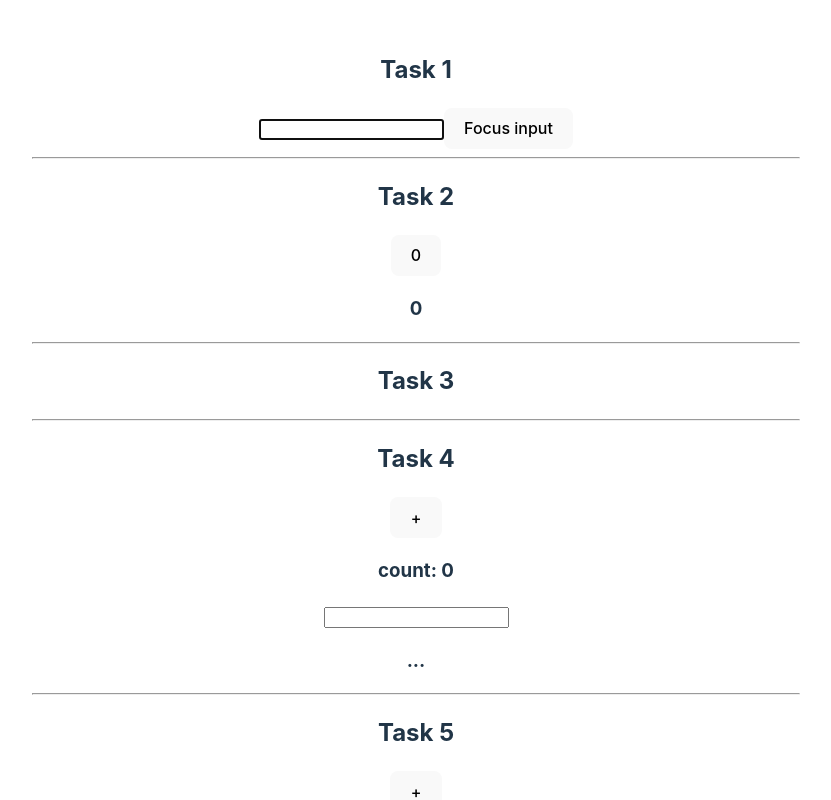
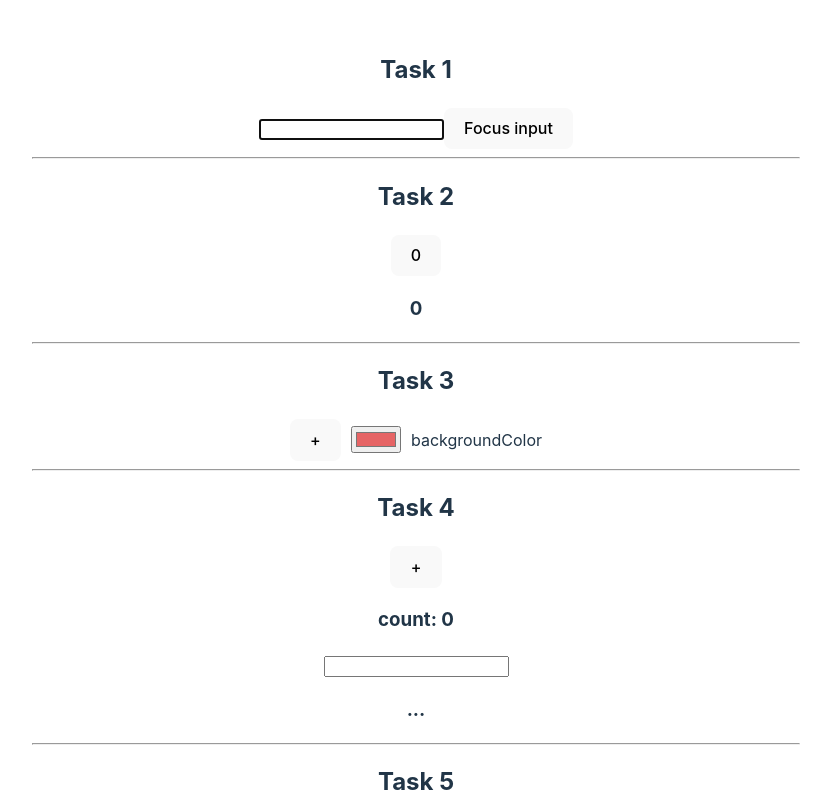
Before and after one commit to ArvidsRozitis/14-MD-useEffect-useRef, a React (Vite) app in the folder MD14USE/: page / in a window 1280 px wide. Shown: the top 800 px of the page, without its empty margins (224-1055 px from the left). Built offline with nearby package versions, Linux system fonts and the light colour scheme.

Commit message:
done all except 7 task

```diff
--- a/MD14USE/index.html
+++ b/MD14USE/index.html
@@ -9,6 +9,5 @@
   <body>
     <div id="root"></div>
     <script type="module" src="/src/main.tsx"></script>
-
   </body>
 </html>
--- a/MD14USE/src/App.css
+++ b/MD14USE/src/App.css
@@ -59,3 +59,11 @@
   background-color: aliceblue;
   width: 60vw;
 }
+
+.color__picker {
+  display: flex;
+  flex-direction: row;
+  gap: 10px;
+  align-items: center;
+  justify-content: center;
+}
--- a/MD14USE/src/components/tasks/Task3.tsx
+++ b/MD14USE/src/components/tasks/Task3.tsx
@@ -1,14 +1,53 @@
-import React from "react";
-import Dropdown from "react-bootstrap/Dropdown";
-import DropdownButton from "react-bootstrap/DropdownButton";
+import { useState } from "react";
+import { Button } from "../buttons/button1";
+
+type ColorsProps = string[];
 
 export const Task3 = () => {
+  const [colors, setColors] = useState<string[]>([]);
+  const [input, setInput] = useState("#e66465");
+
+  const addClickHandler = () => {
+    const colorsCopy = [...colors];
+    setColors([...colorsCopy, input]);
+  };
+
   return (
     <div>
       <hr />
       <h2>Task 3</h2>
+      <div>
+        <label className="color__picker">
+          <Button onClick={addClickHandler} label={"+"} disabled={false} />
+          <input
+            type="color"
+            value="#e66465"
+            onChange={(e) => {
+              e.preventDefault();
+              setInput(e.target.value);
+              console.log(input);
+            }}
+          />
+          backgroundColor
+        </label>
+        <CreateBoxes colors={colors} />
+      </div>
     </div>
   );
 };
 
 export default Task3;
+
+const CreateBoxes = ({ colors }: any) => {
+  return (
+    <div>
+      {colors.map((color: string, index: number) => (
+        <div
+          key={index}
+          className="testBox"
+          style={{ backgroundColor: String(colors[index]) }}
+        ></div>
+      ))}
+    </div>
+  );
+};
```
